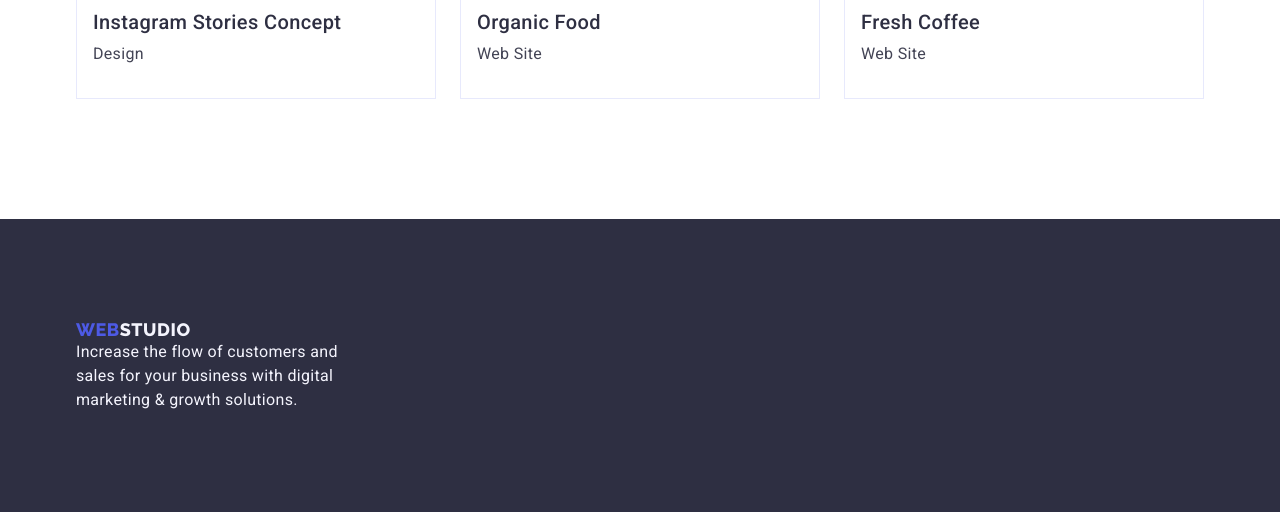
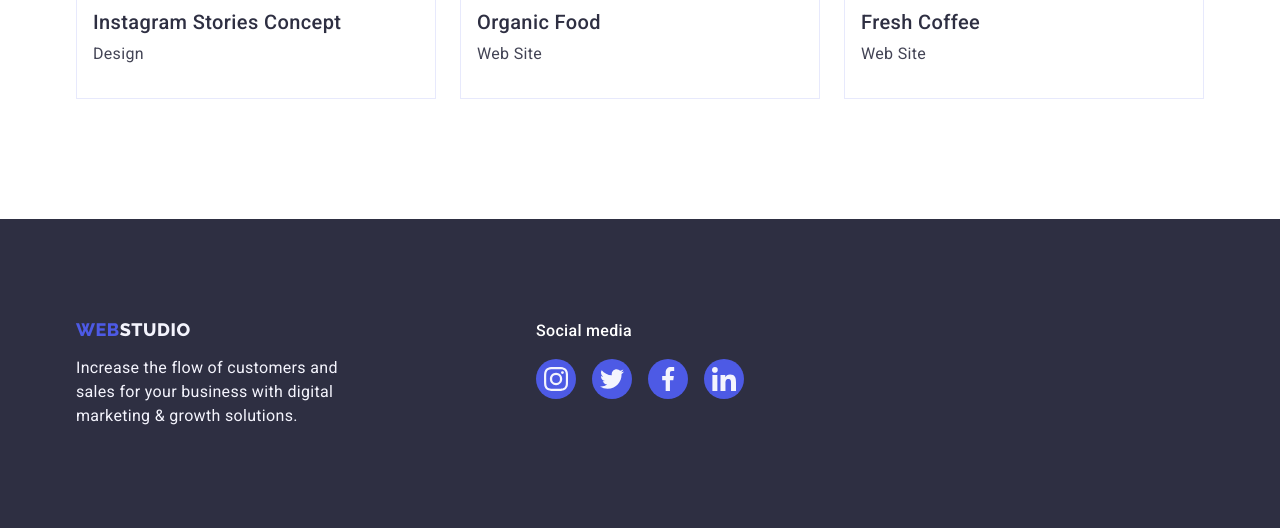
Before and after one commit to wmorenodev/goit-markup-hw-04, a plain HTML site: page portfolio.html in a window 1280 px wide. Shown: the part 1550-2078 px from the top of the page. Drawn offline with nearby package versions, Linux system fonts and the light colour scheme.

Commit message:
footer still

```diff
--- a/portfolio.html
+++ b/portfolio.html
@@ -206,8 +206,9 @@
       </section>
     </main>
     <footer class="foots">
-      <div class="container">
-        <a class="logo link" href="./index.html"
+      <div class="container fcontainer">
+        <div class="fdivone">
+          <a class="logo link flogoa" href="./index.html"
             >Web<span class="logofspan">Studio</span></a
           >
           <p class="logo footerpar">
@@ -215,6 +216,40 @@
             digital marketing & growth solutions.
           </p>
         </div>
+        <div class="fsocialdiv">
+          <p class="paragraph fsmpar">Social media</p>
+          <ul class="list fsmlist">
+            <li class="fsmlistitem">
+              <a href="" class="link fsmlista">
+                <svg class="fsmlistsvg" width="24" height="24">
+                  <use href="./images/icons.svg#icon-instagram"></use>
+                </svg>
+              </a>
+            </li>
+            <li class="fsmlistitem">
+              <a href="" class="link fsmlista">
+                <svg class="fsmlistsvg" width="24" height="24">
+                  <use href="./images/icons.svg#icon-twitter"></use>
+                </svg>
+              </a>
+            </li>
+            <li class="fsmlistitem">
+              <a href="" class="link fsmlista">
+                <svg class="fsmlistsvg" width="24" height="24">
+                  <use href="./images/icons.svg#icon-facebook"></use>
+                </svg>
+              </a>
+            </li>
+            <li class="fsmlistitem">
+              <a href="" class="link fsmlista">
+                <svg class="fsmlistsvg" width="24" height="24">
+                  <use href="./images/icons.svg#icon-linkedin"></use>
+                </svg>
+              </a>
+            </li>
+          </ul>
+        </div>
+      </div>
     </footer>
   </body>
 </html>
```
Also changed, not shown: index.html (+3 -3 lines). Lines whose indentation alone changed are shown as unchanged.
